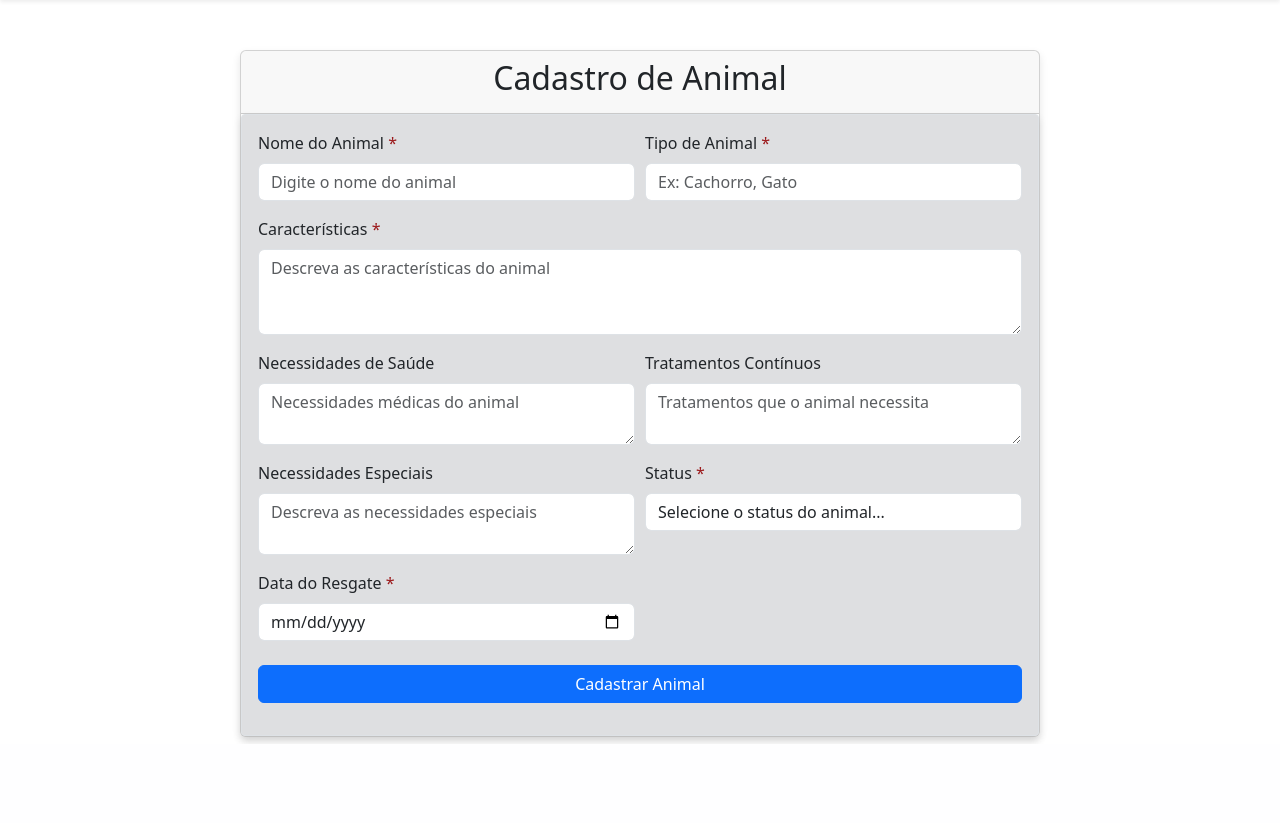
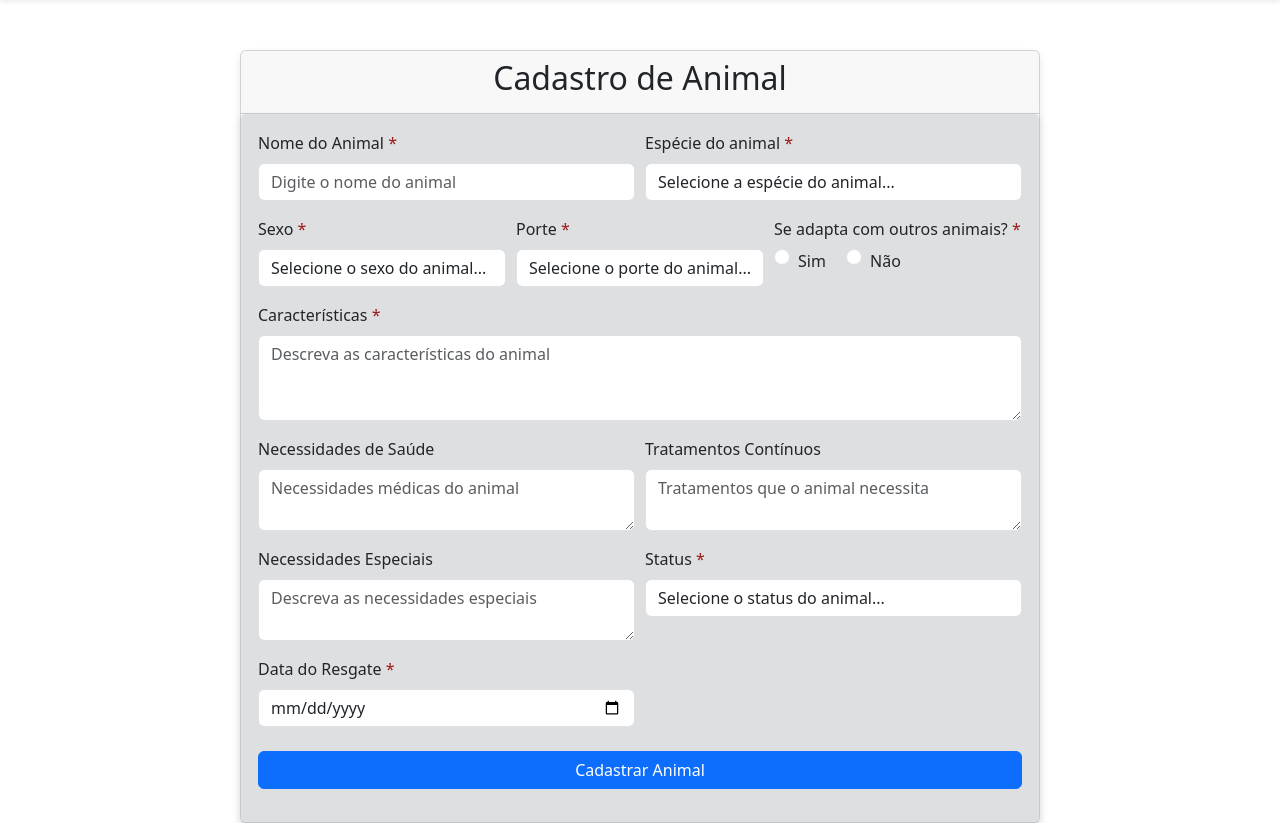
Before and after one commit to joaoflorao/street_pets_rescue, a Flask app: page /animal/register in a window 1280 px wide. Shown: the part 56-879 px from the top of the page. Before the commit the page ends 799 px from the top, so only its background shows below. Run offline with Flask 3, Linux system fonts and the light colour scheme; the visitor is signed in with stand-in values (Sample User, id 1); some libraries are stand-ins or nearby versions.

Commit message:
[ADD] Adição de campos no cadastro de animal

```diff
--- a/app/controllers/animal_controller.py
+++ b/app/controllers/animal_controller.py
@@ -1,4 +1,4 @@
-from flask import Blueprint, request, render_template, flash, redirect, url_for
+from flask import Blueprint, request, render_template, flash, session, redirect, url_for
 from flask_login import login_required, current_user
 from app import animal_service, user_service
 
@@ -14,7 +14,10 @@ def register():
 
     data = request.form
     animal_name = data.get("nAnimalName")
-    animal_type = data.get("nAnimalType")
+    animal_type = data.get("nAnimalSpecies")
+    animal_sex = data.get("nAnimalSex")
+    animal_size = data.get("nAnimalSize")
+    animal_adapt = data.get("nAdaptOthersAnimals", type=bool)
     characteristics = data.get("nCharacteristics")
     health_needs = data.get("nHealthNeeds")
     continuous_treatments = data.get("nContinuousTreatments")
@@ -23,8 +26,9 @@ def register():
     rescue_date = data.get("nRescueDate")
 
     animal_service.register_animal(
-        animal_name, animal_type, characteristics, health_needs,
-        continuous_treatments, special_needs, animal_status, rescue_date,
+        animal_name, animal_type, animal_sex, animal_size, animal_adapt,
+        characteristics, health_needs, continuous_treatments,
+        special_needs, animal_status, rescue_date
     )
 
     flash("Animal cadastrado com sucesso!", "success")
@@ -40,13 +44,13 @@ def animals_list():
 
     data = request.form
 
-    animal_specie = data.get('nSpecie')
-    animal_size = data.get('nSize')
-    animal_sex = data.get('nSex')
-    animal_continuous_treatment = data.get('nTreatment')
-    animal_chronic_illness = data.get('nChronicIllness')
-    tutor_already_has_animals = data.get('nHaveAnimals')
-    tutor_has_time_availability = data.get('nTimeAvailability')
+    animal_specie = data.get("nSpecies")
+    animal_size = data.get("nSize")
+    animal_sex = data.get("nSex")
+    animal_continuous_treatment = data.get("nTreatment")
+    animal_chronic_illness = data.get("nChronicIllness")
+    tutor_already_has_animals = data.get("nHaveAnimals")
+    tutor_has_time_availability = data.get("nTimeAvailability")
 
     animals_list = animal_service.get_animals_list("available")
     return render_template("list_animal.html", animals_list=animals_list)
--- a/app/templates/register_animal.html
+++ b/app/templates/register_animal.html
@@ -28,11 +28,54 @@
                            placeholder="Digite o nome do animal" required>
                 </div>
                 <div class="form-group col-md-6">
-                    <label for="animal_type" class="form-label required-field">
-                        Tipo de Animal
+                    <label for="animal_species" class="form-label required-field">
+                        Espécie do animal
                     </label>
-                    <input type="text" class="form-control" id="animal_type" name="nAnimalType"
-                           placeholder="Ex: Cachorro, Gato" required>
+                    <select class="form-control" id="animal_species" name="nAnimalSpecies" required>
+                        <option value="" selected disabled>Selecione a espécie do animal...</option>
+                        <option value="cachorro">Cachorro</option>
+                        <option value="gato">Gato</option>
+                    </select>
+                </div>
+            </div>
+            <div class="form-row">
+                <div class="form-group col-md-4">
+                    <label for="sexo" class="form-label required-field">
+                        Sexo
+                    </label>
+                    <select class="form-control" id="sexo" name="nAnimalSex" required>
+                        <option value="" selected disabled>Selecione o sexo do animal...</option>
+                        <option value="masculino">Masculino</option>
+                        <option value="feminino">Feminino</option>
+                    </select>
+                </div>
+                <div class="form-group col-md-4">
+                    <label for="porte" class="form-label required-field">
+                        Porte
+                    </label>
+                    <select class="form-control" id="porte" name="nAnimalSize" required>
+                        <option value="" selected disabled>Selecione o porte do animal...</option>
+                        <option value="pequeno">Pequeno</option>
+                        <option value="medio">Médio</option>
+                        <option value="grande">Grande</option>
+                    </select>
+                </div>
+                <div class="form-group col-md-4">
+                    <label for="porte" class="form-label required-field">
+                        Se adapta com outros animais?
+                    </label>
+                    <div id="adapt_others">
+                        <div class="form-check form-check-inline">
+                            <input class="form-check-input" type="radio" id="adapt_others_yes"
+                                   name="nAdaptOthersAnimals" value="true" required>
+                            <label class="form-check-label" for="adapt_others_yes">Sim</label>
+                        </div>
+                        <div class="form-check form-check-inline">
+                            <input class="form-check-input" type="radio" id="adapt_others_no"
+                                   name="nAdaptOthersAnimals" value="false" required>
+                            <label class="form-check-label" for="adapt_others_no">Não</label>
+                        </div>
+                    </div>
                 </div>
             </div>
             <div class="form-group">
@@ -79,6 +122,12 @@
                 </div>
             </div>
             <div class="form-row">
+                <!--<div class="form-group col-md-6">
+                    <label for="animal_image" class="form-label required-field">
+                        Imagem do Animal
+                    </label>
+                    <input type="file" class="form-control" id="animal_image" name="nAnimalImage" accept="image/*" required>
+                </div>-->
                 <div class="form-group col-md-6">
                     <label for="rescue_date" class="form-label required-field">
                         Data do Resgate
```
Also changed, not shown: app/models/animal.py (+10 -1 lines), app/templates/detail_animal.html (+13 -1 lines).
